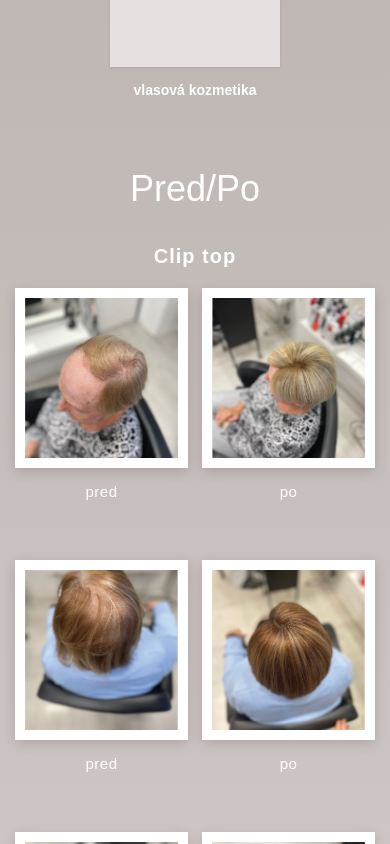
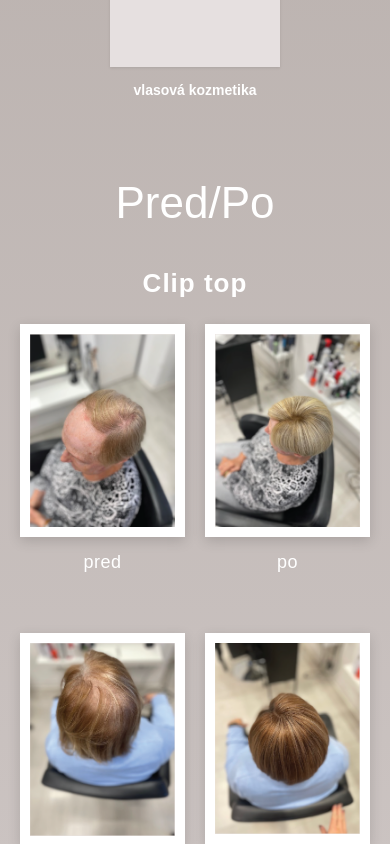
Before and after one commit to rolinagy0513/silkyHair, a React (Vite) app in the folder app/: page / in a window 390 px wide. Shown: the part 5160-6004 px from the top of the page. Built offline with nearby package versions, Linux system fonts and the light colour scheme; a web font is replaced by a local one.

Commit message:
Solved issues

```diff
--- a/app/src/components/page/styles/BeforeAfter.css
+++ b/app/src/components/page/styles/BeforeAfter.css
@@ -40,31 +40,20 @@
 .ba-image {
     border: 10px solid white;
     background-color: #eae4e1;
-    height: 350px;
     margin-bottom: 15px;
-    overflow: hidden;
     display: flex;
     align-items: center;
     justify-content: center;
     box-shadow: 0 4px 12px rgba(0, 0, 0, 0.15);
     position: relative;
-}
 
-.ba-image::before {
-    position: absolute;
-    top: 50%;
-    left: 50%;
-    transform: translate(-50%, -50%);
-    color: #73655a;
-    font-size: 18px;
-    font-weight: 500;
-    opacity: 0.7;
+    height: auto;
 }
 
 .ba-image img {
     width: 100%;
-    height: 100%;
-    object-fit: cover;
+    height: auto;
+    object-fit: contain;
 }
 
 .ba-image-container p {
@@ -74,11 +63,8 @@
     letter-spacing: 0.5px;
 }
 
+
 @media (max-width: 1100px) {
-    .ba-image {
-        height: 320px;
-    }
-
     .before-after-section h2 {
         font-size: 56px;
     }
@@ -88,10 +74,6 @@
     .before-after-grid {
         max-width: 700px;
         gap: 30px;
-    }
-
-    .ba-image {
-        height: 300px;
     }
 
     .before-after-section h2 {
@@ -107,10 +89,6 @@
     .before-after-grid {
         max-width: 600px;
         gap: 25px;
-    }
-
-    .ba-image {
-        height: 280px;
     }
 
     .before-after-section h2 {
@@ -132,10 +110,6 @@
         gap: 20px;
     }
 
-    .ba-image {
-        height: 240px;
-    }
-
     .before-after-section h2 {
         font-size: 44px;
         margin-bottom: 40px;
@@ -151,101 +125,10 @@
     }
 }
 
-@media (max-width: 540px) {
-    .before-after-grid {
-        max-width: 500px;
-        gap: 18px;
-    }
-
-    .ba-image {
-        height: 220px;
-    }
-
-    .before-after-section h2 {
-        font-size: 40px;
-    }
-
-    .before-after-row h3 {
-        font-size: 24px;
-    }
-
-    .ba-image-container p {
-        font-size: 17px;
-    }
-}
-
-@media (max-width: 480px) {
-    .before-after-grid {
-        max-width: 450px;
-        gap: 16px;
-    }
-
-    .ba-image {
-        height: 200px;
-    }
-
-    .before-after-section h2 {
-        font-size: 38px;
-    }
-
-    .before-after-row h3 {
-        font-size: 22px;
-    }
-
-    .ba-image-container p {
-        font-size: 16px;
-    }
-}
-
-@media (max-width: 400px) {
-    .before-after-section {
-        padding: 30px 15px;
-    }
-
-    .before-after-grid {
-        max-width: 380px;
-        gap: 14px;
-    }
-
-    .ba-image {
-        height: 180px;
-    }
-
-    .before-after-section h2 {
-        font-size: 36px;
-        margin-bottom: 35px;
-    }
-
-    .before-after-row h3 {
-        font-size: 20px;
-        margin-bottom: 20px;
-    }
-
-    .ba-image-container p {
-        font-size: 15px;
-    }
-}
-
 @media (max-width: 360px) {
     .before-after-grid {
         grid-template-columns: 1fr;
         max-width: 300px;
         gap: 25px;
     }
-
-    .ba-image {
-        height: 220px;
-    }
-
-    .before-after-section h2 {
-        font-size: 32px;
-    }
-
-    .before-after-row h3 {
-        font-size: 24px;
-    }
-
-    .ba-image-container p {
-        font-size: 18px;
-    }
 }
```
Also changed, not shown: app/src/utility/Trsanslations.js (+13 -13 lines).
